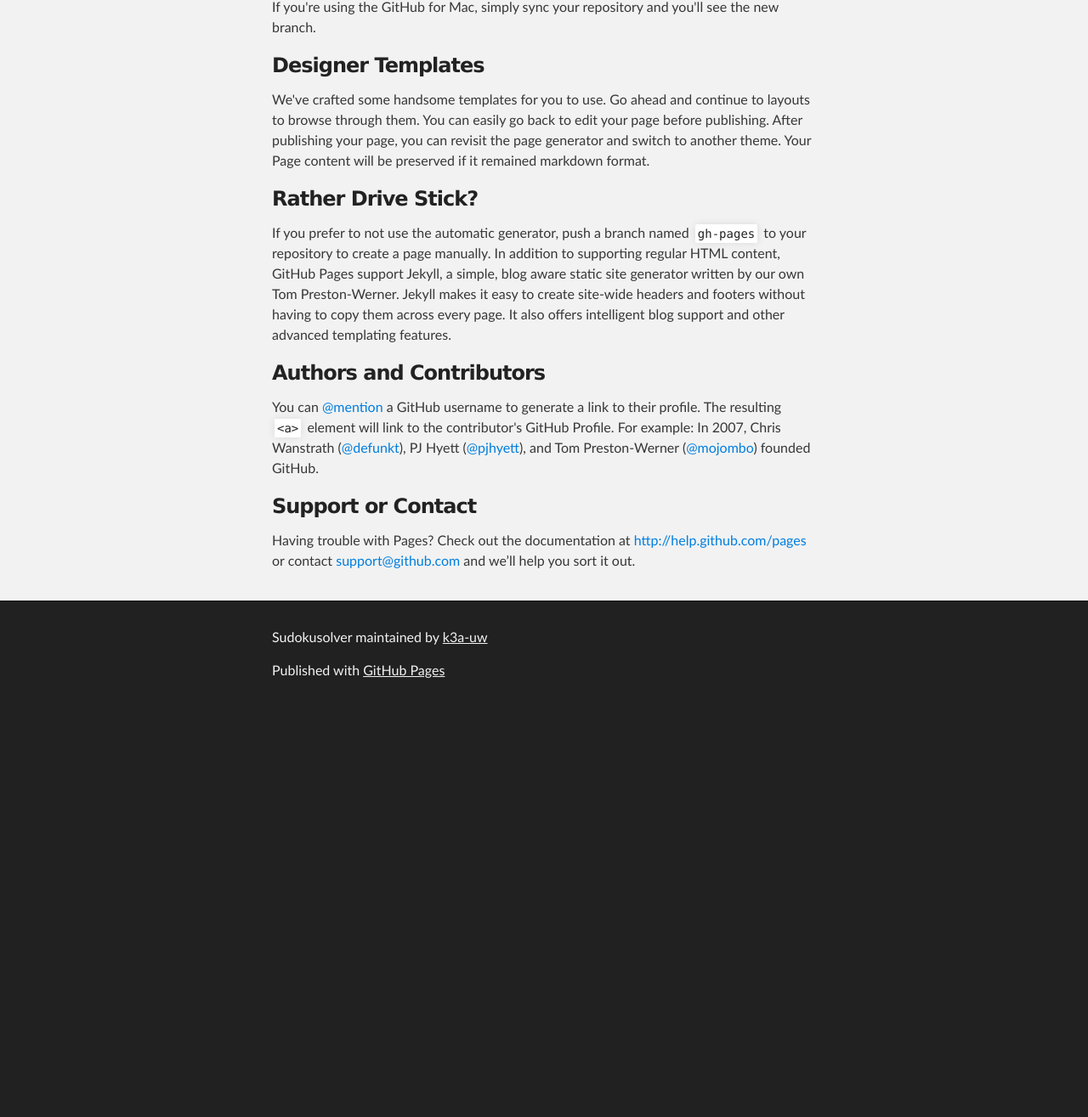
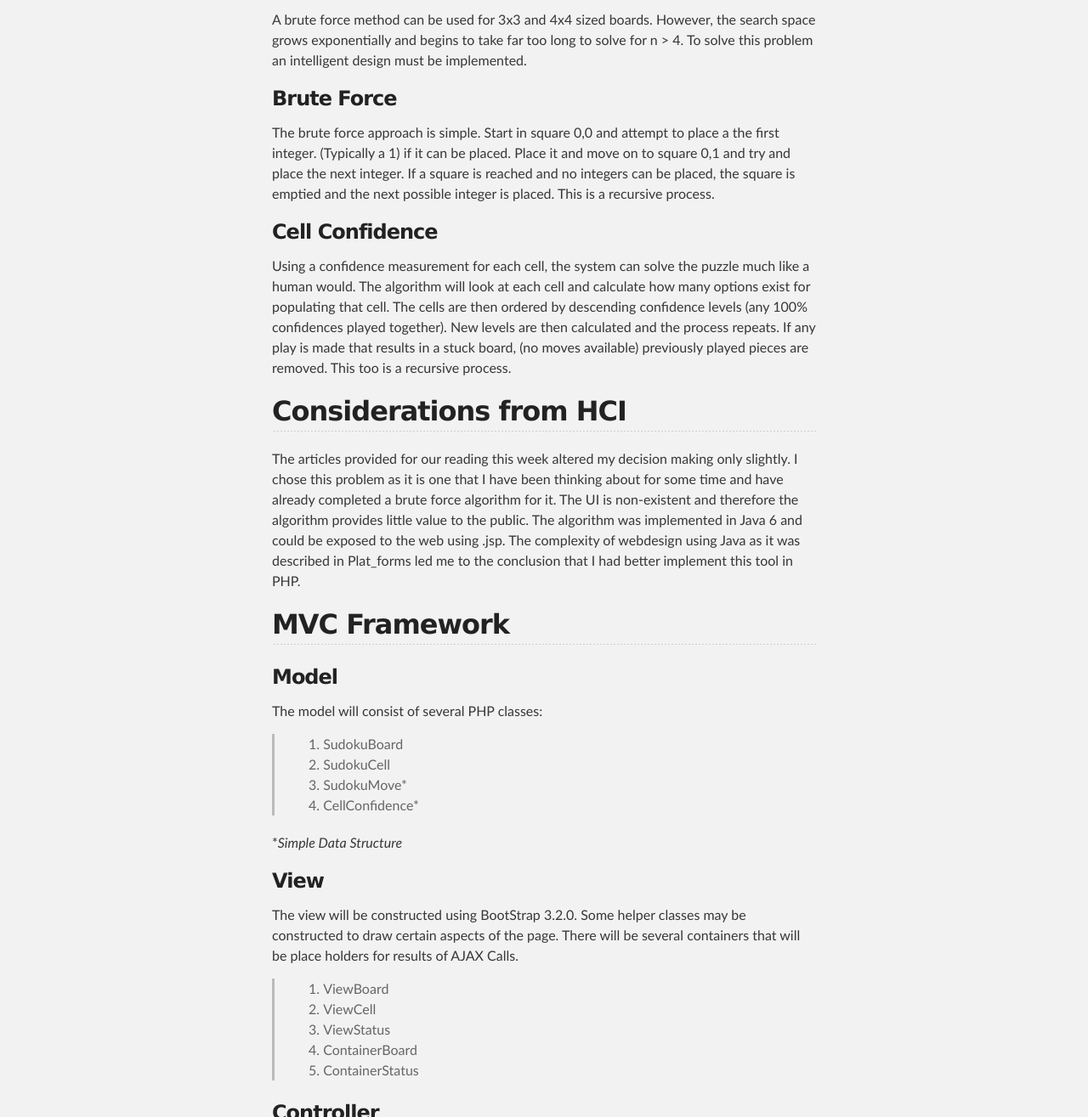
Before and after one commit to k3a-uw/SudokuSolver, a plain HTML site: page index.html in a window 1280 px wide. Shown: the part 592-1907 px from the top of the page at 85% size. Before the commit the page ends 1428 px from the top, so only its background shows below. Drawn offline with Linux system fonts and the light colour scheme.

```diff
--- a/index.html
+++ b/index.html
@@ -31,37 +31,119 @@
     <!-- MAIN CONTENT -->
     <div id="main_content_wrap" class="outer">
       <section id="main_content" class="inner">
-        <h3>
-<a name="welcome-to-github-pages" class="anchor" href="#welcome-to-github-pages"><span class="octicon octicon-link"></span></a>Welcome to GitHub Pages.</h3>
+        <h2>
+<a name="overview" class="anchor" href="#overview"><span class="octicon octicon-link"></span></a>Overview</h2>
 
-<p>This automatic page generator is the easiest way to create beautiful pages for all of your projects. Author your page content here using GitHub Flavored Markdown, select a template crafted by a designer, and publish. After your page is generated, you can check out the new branch:</p>
+<p>The intelligent NxN Sudoku Solver will allow a user to select the size of a
+Sudoku Board (the standard size is 3x3 but any NxN will work.) The system will
+allow a user to input any number of starting integers into the board, or allow
+the system to generate one randomly.  The system will then present the user the
+option to solve the puzzle on their own, or let the system solve it for them.</p>
 
-<pre><code>$ cd your_repo_root/repo_name
-$ git fetch origin
-$ git checkout gh-pages
-</code></pre>
+<h2>
+<a name="method" class="anchor" href="#method"><span class="octicon octicon-link"></span></a>Method</h2>
 
-<p>If you're using the GitHub for Mac, simply sync your repository and you'll see the new branch.</p>
+<p>A brute force method can be used for 3x3 and 4x4 sized boards.  However, the
+search space grows exponentially and begins to take far too long to solve for
+n &gt; 4.  To solve this problem an intelligent design must be implemented.</p>
 
 <h3>
-<a name="designer-templates" class="anchor" href="#designer-templates"><span class="octicon octicon-link"></span></a>Designer Templates</h3>
+<a name="brute-force" class="anchor" href="#brute-force"><span class="octicon octicon-link"></span></a>Brute Force</h3>
 
-<p>We've crafted some handsome templates for you to use. Go ahead and continue to layouts to browse through them. You can easily go back to edit your page before publishing. After publishing your page, you can revisit the page generator and switch to another theme. Your Page content will be preserved if it remained markdown format.</p>
+<p>The brute force approach is simple.  Start in square 0,0 and attempt to place a
+the first integer. (Typically a 1) if it can be placed.  Place it and move on to
+square 0,1 and try and place the next integer.  If a square is reached and no
+integers can be placed, the square is emptied and the next possible integer is
+placed.  This is a recursive process.</p>
 
 <h3>
-<a name="rather-drive-stick" class="anchor" href="#rather-drive-stick"><span class="octicon octicon-link"></span></a>Rather Drive Stick?</h3>
+<a name="cell-confidence" class="anchor" href="#cell-confidence"><span class="octicon octicon-link"></span></a>Cell Confidence</h3>
 
-<p>If you prefer to not use the automatic generator, push a branch named <code>gh-pages</code> to your repository to create a page manually. In addition to supporting regular HTML content, GitHub Pages support Jekyll, a simple, blog aware static site generator written by our own Tom Preston-Werner. Jekyll makes it easy to create site-wide headers and footers without having to copy them across every page. It also offers intelligent blog support and other advanced templating features.</p>
+<p>Using a confidence measurement for each cell, the system can solve the puzzle
+much like a human would.  The algorithm will look at each cell and calculate how
+many options exist for populating that cell.  The cells are then ordered by
+descending confidence levels (any 100% confidences played together).  New levels
+are then calculated and the process repeats.  If any play is made that results
+in a stuck board, (no moves available) previously played pieces are removed.
+This too is a recursive process.</p>
+
+<h2>
+<a name="considerations-from-hci" class="anchor" href="#considerations-from-hci"><span class="octicon octicon-link"></span></a>Considerations from HCI</h2>
+
+<p>The articles provided for our reading this week altered my decision making only
+slightly.  I chose this problem as it is one that I have been thinking about for
+some time and have already completed a brute force algorithm for it.  The UI is
+non-existent and therefore the algorithm provides little value to the public.
+The algorithm was implemented in Java 6 and could be exposed to the web using
+.jsp.  The complexity of webdesign using Java as it was described in Plat_forms
+led me to the conclusion that I had better implement this tool in PHP.</p>
+
+<h2>
+<a name="mvc-framework" class="anchor" href="#mvc-framework"><span class="octicon octicon-link"></span></a>MVC Framework</h2>
 
 <h3>
-<a name="authors-and-contributors" class="anchor" href="#authors-and-contributors"><span class="octicon octicon-link"></span></a>Authors and Contributors</h3>
+<a name="model" class="anchor" href="#model"><span class="octicon octicon-link"></span></a>Model</h3>
 
-<p>You can <a href="https://github.com/blog/821" class="user-mention">@mention</a> a GitHub username to generate a link to their profile. The resulting <code>&lt;a&gt;</code> element will link to the contributor's GitHub Profile. For example: In 2007, Chris Wanstrath (<a href="https://github.com/defunkt" class="user-mention">@defunkt</a>), PJ Hyett (<a href="https://github.com/pjhyett" class="user-mention">@pjhyett</a>), and Tom Preston-Werner (<a href="https://github.com/mojombo" class="user-mention">@mojombo</a>) founded GitHub.</p>
+<p>The model will consist of several PHP classes:</p>
+
+<blockquote>
+<ol>
+<li>SudokuBoard</li>
+<li>SudokuCell</li>
+<li>SudokuMove*</li>
+<li>CellConfidence*</li>
+</ol>
+</blockquote>
+
+<p>*<em>Simple Data Structure</em></p>
 
 <h3>
-<a name="support-or-contact" class="anchor" href="#support-or-contact"><span class="octicon octicon-link"></span></a>Support or Contact</h3>
+<a name="view" class="anchor" href="#view"><span class="octicon octicon-link"></span></a>View</h3>
 
-<p>Having trouble with Pages? Check out the documentation at <a href="http://help.github.com/pages">http://help.github.com/pages</a> or contact <a href="mailto:support@github.com">support@github.com</a> and we’ll help you sort it out.</p>
+<p>The view will be constructed using BootStrap 3.2.0.  Some helper classes may
+be constructed to draw certain aspects of the page.  There will be several
+containers that will be place holders for results of AJAX Calls.</p>
+
+<blockquote>
+<ol>
+<li>ViewBoard</li>
+<li>ViewCell</li>
+<li>ViewStatus</li>
+<li>ContainerBoard</li>
+<li>ContainerStatus</li>
+</ol>
+</blockquote>
+
+<h3>
+<a name="controller" class="anchor" href="#controller"><span class="octicon octicon-link"></span></a>Controller</h3>
+
+<p>The controller will very simple, as there aren't very many ways to manipulate
+the model of a simple Sudoku puzzle.  Essentially be a series of AJAX calls to
+check certain moves or to update the board as the solver works to solve the
+problem.</p>
+
+<blockquote>
+<ol>
+<li>SendMove</li>
+<li>UpdateBoard</li>
+<li>UpdateStatus</li>
+</ol>
+</blockquote>
+
+<h2>
+<a name="folder-structure" class="anchor" href="#folder-structure"><span class="octicon octicon-link"></span></a>Folder Structure</h2>
+
+<pre><code>root/
+\--bootstrap-3.2.0-dist/  [contains bootstrap framework]
+   \--css/
+   \--fonts/
+   \--js
+\--inc/                   [contains includes and css]
+   \--ajax/                [includes all ajax response files]
+   \--class/               [includes all class files]
+   \--css/                 [includes all custom css]
+\--index.php              [main page for user interaction]
+</code></pre>
       </section>
     </div>
 
```
Also changed, not shown: params.json (+1 -1 lines).
